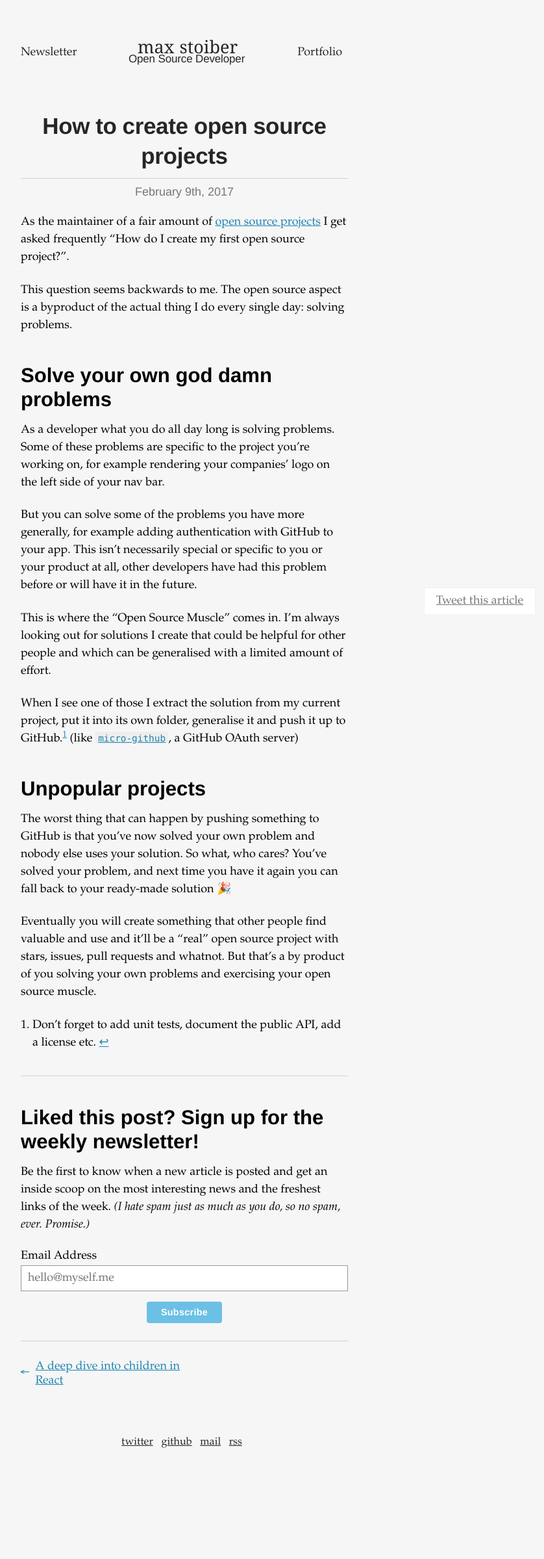
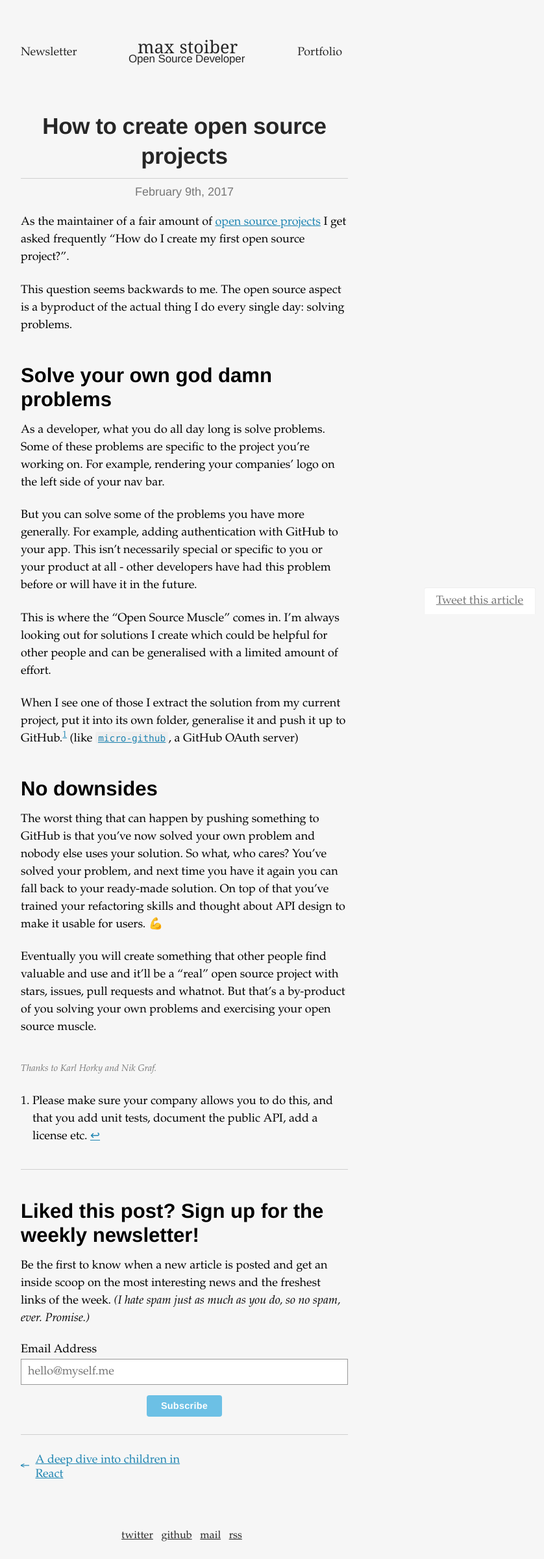
Before and after one commit to mxstbr/mxstbr.github.io, a Jekyll site: the page built from _posts/2017-02-09-creating-open-source-projects.md, in a window 1280 px wide. Shown: the whole page at 65% size, without its empty margins (356-1194 px from the left). Built offline with Jekyll 4.4.1, drawn with Linux system fonts in a browser that asks for light colours; before the commit the page ends 2255 px from its top, so only the background shows below that.

Commit message:
Adapt to Nik and Karls feedback

```diff
--- a/_posts/2017-02-09-creating-open-source-projects.md
+++ b/_posts/2017-02-09-creating-open-source-projects.md
@@ -11,18 +11,20 @@ This question seems backwards to me. The open source aspect is a byproduct of th
 
 ## Solve your own god damn problems
 
-As a developer what you do all day long is solving problems. Some of these problems are specific to the project you're working on, for example rendering your companies' logo on the left side of your nav bar.
+As a developer, what you do all day long is solve problems. Some of these problems are specific to the project you're working on. For example, rendering your companies' logo on the left side of your nav bar.
 
-But you can solve some of the problems you have more generally, for example adding authentication with GitHub to your app. This isn't necessarily special or specific to you or your product at all, other developers have had this problem before or will have it in the future.
+But you can solve some of the problems you have more generally. For example, adding authentication with GitHub to your app. This isn’t necessarily special or specific to you or your product at all - other developers have had this problem before or will have it in the future.
 
-This is where the "Open Source Muscle" comes in. I'm always looking out for solutions I create that could be helpful for other people and which can be generalised with a limited amount of effort.
+This is where the "Open Source Muscle" comes in. I’m always looking out for solutions I create which could be helpful for other people and can be generalised with a limited amount of effort.
 
 When I see one of those I extract the solution from my current project, put it into its own folder, generalise it and push it up to GitHub.[^1] (like [`micro-github`](https://github.com/mxstbr/micro-github), a GitHub OAuth server)
 
-## Unpopular projects
+## No downsides
 
-The worst thing that can happen by pushing something to GitHub is that you've now solved your own problem and nobody else uses your solution. So what, who cares? You've solved your problem, and next time you have it again you can fall back to your ready-made solution 🎉
+The worst thing that can happen by pushing something to GitHub is that you've now solved your own problem and nobody else uses your solution. So what, who cares? You've solved your problem, and next time you have it again you can fall back to your ready-made solution. On top of that you've trained your refactoring skills and thought about API design to make it usable for users. 💪
 
-Eventually you will create something that other people find valuable and use and it'll be a "real" open source project with stars, issues, pull requests and whatnot. But that's a by product of you solving your own problems and exercising your open source muscle.
+Eventually you will create something that other people find valuable and use and it'll be a "real" open source project with stars, issues, pull requests and whatnot. But that’s a by-product of you solving your own problems and exercising your open source muscle.
 
-[^1]: Don't forget to add unit tests, document the public API, add a license etc.
+[^1]: Please make sure your company allows you to do this, and that you add unit tests, document the public API, add a license etc.
+
+<small class="footnote">Thanks to [Karl Horky](https://twitter.com/karlhorky){:target="_blank"} and [Nik Graf](https://twitter.com/nikgraf){:target="_blank"}.</small>
```
